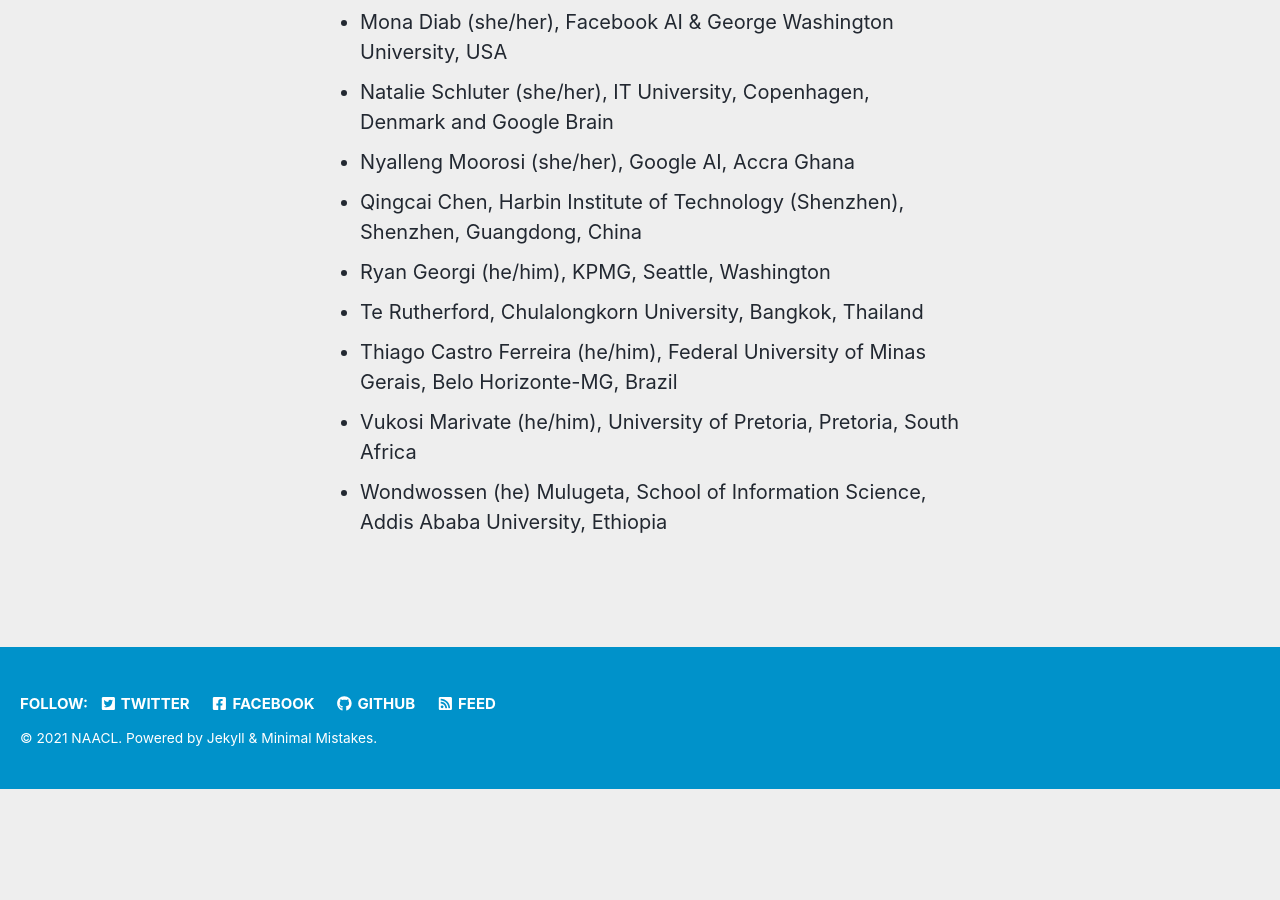
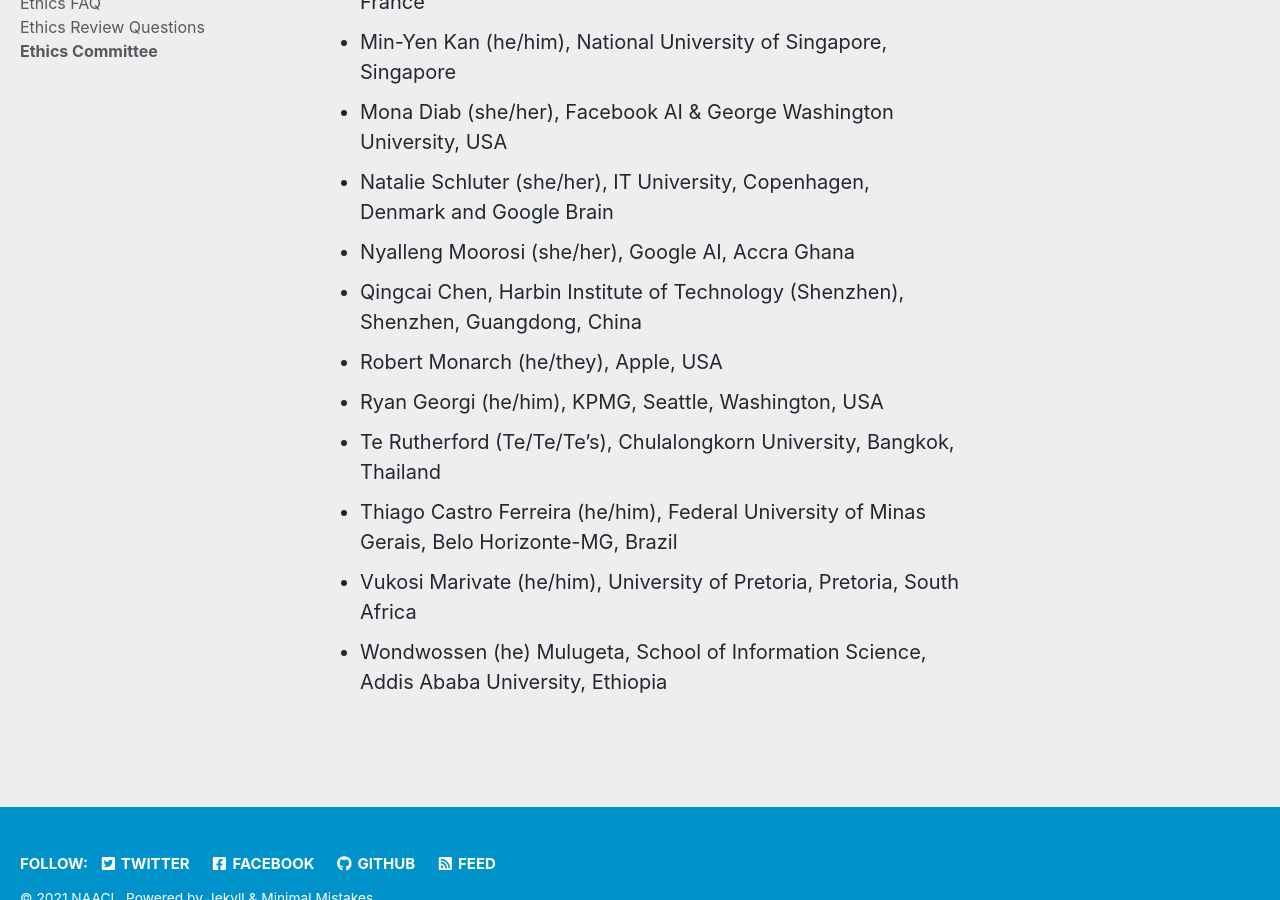
Before and after one commit to naacl-org/naacl-2021-website, a Jekyll site: the page built from _pages/ethics/committee.md, in a window 1280 px wide and 900 px high, scrolled down 1851 px. Built offline with Jekyll 4.4.1, drawn with Linux system fonts in a browser that asks for light colours; cached includes are drawn as plain includes; nearby versions of some CDN libraries; comment, search, counter and statistics services are not loaded; before the commit the page ends 2640 px from its top, so only the background shows below that; some of the changed text lies outside the part shown.

Commit message:
Updates to ethics committee.

```diff
--- a/_pages/ethics/committee.md
+++ b/_pages/ethics/committee.md
@@ -40,8 +42,9 @@
 - Natalie Schluter (she/her), IT University, Copenhagen, Denmark and Google Brain
 - Nyalleng Moorosi (she/her), Google AI, Accra Ghana
 - Qingcai Chen, Harbin Institute of Technology (Shenzhen), Shenzhen, Guangdong, China
-- Ryan Georgi (he/him), KPMG, Seattle, Washington
-- Te Rutherford, Chulalongkorn University, Bangkok, Thailand
+- Robert Monarch (he/they), Apple, USA
+- Ryan Georgi (he/him), KPMG, Seattle, Washington, USA
+- Te Rutherford (Te/Te/Te's), Chulalongkorn University, Bangkok, Thailand
 - Thiago Castro Ferreira (he/him), Federal University of Minas Gerais, Belo Horizonte-MG, Brazil
 - Vukosi Marivate (he/him), University of Pretoria, Pretoria, South Africa
 - Wondwossen (he) Mulugeta, School of Information Science, Addis Ababa University, Ethiopia
```
Also changed, not shown: other parts of _pages/ethics/committee.md (+2 -0 lines).
